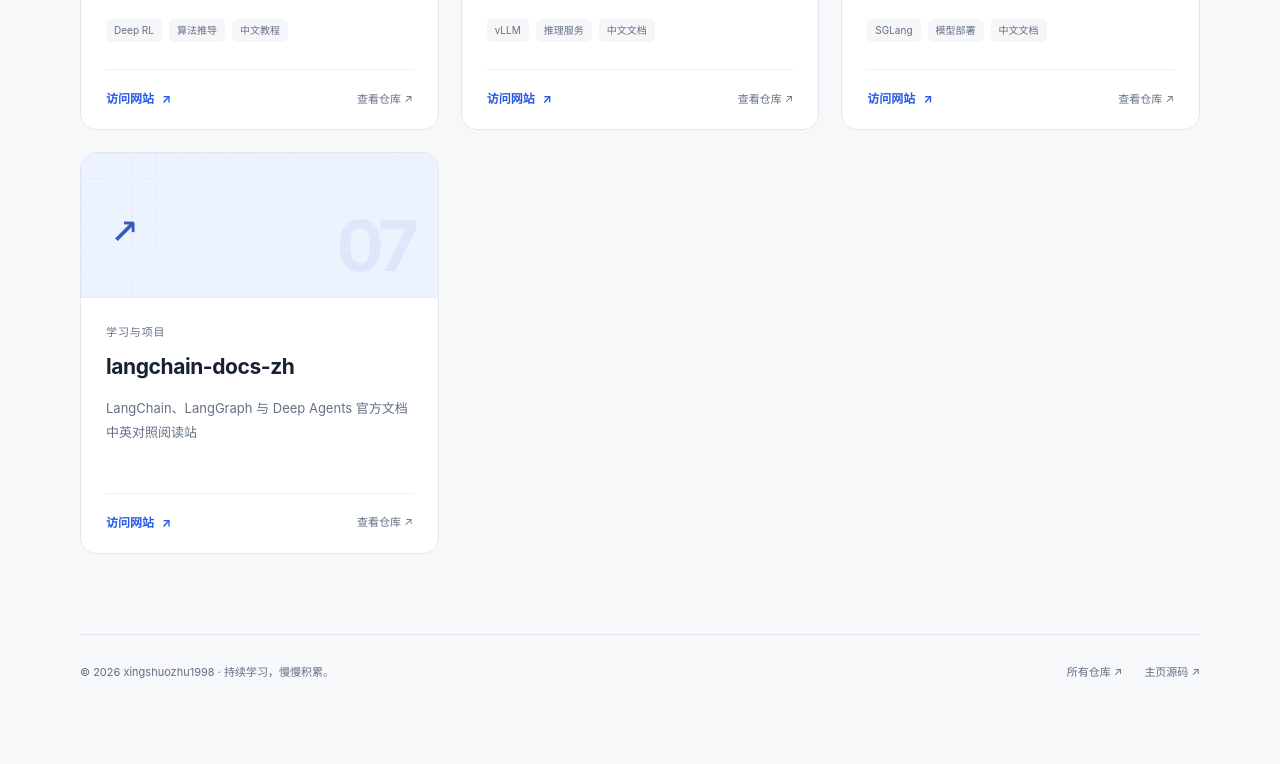
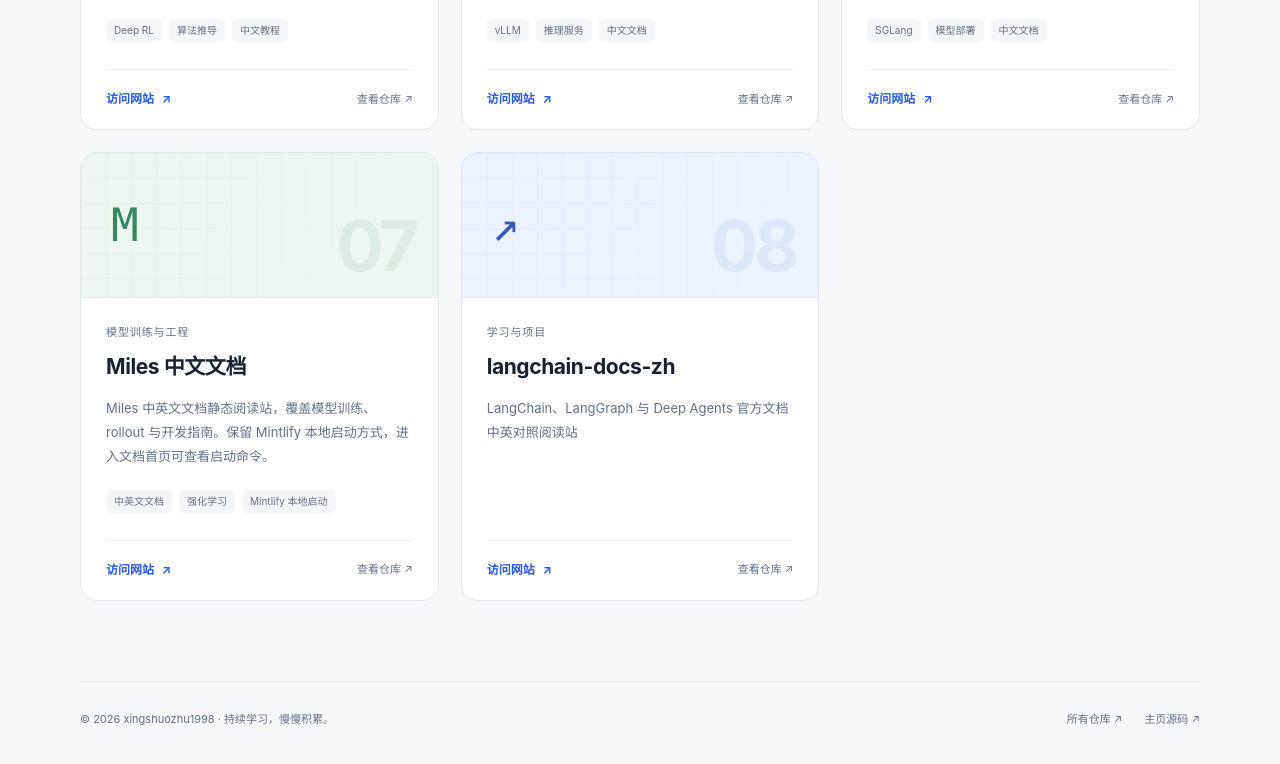
Before and after one commit to xingshuozhu1998/xingshuozhu1998.github.io, a plain HTML site: page index.html in a window 1280 px wide. Shown: the part 1276-2040 px from the top of the page. Before the commit the page ends 1995 px from the top, so only its background shows below. Drawn offline with Linux system fonts and the light colour scheme; no server answers.

Commit message:
收录 Miles 中文文档并注明 Mintlify 本地启动

```diff
--- a/index.html
+++ b/index.html
@@ -16,7 +16,7 @@
 <header class="header"><a class="brand" href="/" aria-label="xingshuozhu1998 主页"><span class="brand-mark" aria-hidden="true">x.</span>xingshuozhu1998</a><nav class="nav" aria-label="主导航"><a class="directory-link" href="#sites">网站目录</a><a href="https://github.com/xingshuozhu1998" target="_blank" rel="noopener noreferrer">GitHub <span aria-hidden="true">↗</span></a></nav></header>
 <main>
 <section class="hero" aria-labelledby="page-title"><div><p class="eyebrow"><span class="dot" aria-hidden="true"></span>学习 · 整理 · 分享</p><h1 id="page-title">我的学习站点<span>。</span></h1><p class="intro">我发布的学习资料、知识图谱与阅读站点，集中在这里。<br>选一个感兴趣的主题，开始探索。</p></div><div class="hero-art" aria-hidden="true"><span class="art-orbit"></span><span class="art-line"></span><span class="art-line second"></span><span class="art-tile one">⌘</span><span class="art-tile two">文</span><span class="art-tile three">&gt;_</span></div></section>
-<section id="sites" aria-labelledby="sites-title"><div class="section-head"><h2 id="sites-title">网站目录</h2><span id="site-count" class="site-count">7 个站点</span></div><div id="site-list" class="sites"><!-- sites:start -->
+<section id="sites" aria-labelledby="sites-title"><div class="section-head"><h2 id="sites-title">网站目录</h2><span id="site-count" class="site-count">8 个站点</span></div><div id="site-list" class="sites"><!-- sites:start -->
 <article class="site-card blue" data-repository="llm-atlas">
  <div class="card-visual" aria-hidden="true"><span class="visual-grid"></span><span class="visual-symbol">⌘</span><span class="visual-number">01</span></div>
  <div class="card-body"><p class="category">模型与算法</p><h3>LLM Atlas</h3><p class="description">大语言模型训练与对齐的知识图谱，覆盖微调、偏好优化和智能体等主题。</p><ul class="tags" aria-label="主题"><li>知识图谱</li><li>模型训练</li><li>智能体</li></ul>
@@ -41,8 +41,12 @@
  <div class="card-visual" aria-hidden="true"><span class="visual-grid"></span><span class="visual-symbol">SG</span><span class="visual-number">06</span></div>
  <div class="card-body"><p class="category">推理框架 · v0.5.23</p><h3>SGLang 中文文档</h3><p class="description">SGLang v0.5.23 中文文档，包含 369 篇使用指南、模型部署与 Diffusion 文档。</p><ul class="tags" aria-label="主题"><li>SGLang</li><li>模型部署</li><li>中文文档</li></ul>
  <div class="card-links"><a class="visit" href="https://xingshuozhu1998.github.io/sglang-zh/">访问网站 <span aria-hidden="true">↗</span></a><a class="repository" href="https://github.com/xingshuozhu1998/sglang-zh" target="_blank" rel="noopener noreferrer" aria-label="查看SGLang 中文文档的GitHub仓库">查看仓库 <span aria-hidden="true">↗</span></a></div></div></article>
+<article class="site-card green" data-repository="miles-docs">
+ <div class="card-visual" aria-hidden="true"><span class="visual-grid"></span><span class="visual-symbol">M</span><span class="visual-number">07</span></div>
+ <div class="card-body"><p class="category">模型训练与工程</p><h3>Miles 中文文档</h3><p class="description">Miles 中英文文档静态阅读站，覆盖模型训练、rollout 与开发指南。保留 Mintlify 本地启动方式，进入文档首页可查看启动命令。</p><ul class="tags" aria-label="主题"><li>中英文文档</li><li>强化学习</li><li>Mintlify 本地启动</li></ul>
+ <div class="card-links"><a class="visit" href="https://xingshuozhu1998.github.io/miles-docs/">访问网站 <span aria-hidden="true">↗</span></a><a class="repository" href="https://github.com/xingshuozhu1998/miles-docs" target="_blank" rel="noopener noreferrer" aria-label="查看Miles 中文文档的GitHub仓库">查看仓库 <span aria-hidden="true">↗</span></a></div></div></article>
 <article class="site-card blue" data-repository="langchain-docs-zh">
- <div class="card-visual" aria-hidden="true"><span class="visual-grid"></span><span class="visual-symbol">↗</span><span class="visual-number">07</span></div>
+ <div class="card-visual" aria-hidden="true"><span class="visual-grid"></span><span class="visual-symbol">↗</span><span class="visual-number">08</span></div>
  <div class="card-body"><p class="category">学习与项目</p><h3>langchain-docs-zh</h3><p class="description">LangChain、LangGraph 与 Deep Agents 官方文档中英对照阅读站</p><ul class="tags" aria-label="主题"></ul>
  <div class="card-links"><a class="visit" href="https://xingshuozhu1998.github.io/langchain-docs-zh/">访问网站 <span aria-hidden="true">↗</span></a><a class="repository" href="https://github.com/xingshuozhu1998/langchain-docs-zh" target="_blank" rel="noopener noreferrer" aria-label="查看langchain-docs-zh的GitHub仓库">查看仓库 <span aria-hidden="true">↗</span></a></div></div></article>
 <!-- sites:end --></div></section>
@@ -52,7 +56,7 @@
 <template id="card-template"><article class="site-card"><div class="card-visual" aria-hidden="true"><span class="visual-grid"></span><span class="visual-symbol"></span><span class="visual-number"></span></div><div class="card-body"><p class="category"></p><h3></h3><p class="description"></p><ul class="tags" aria-label="主题"></ul><div class="card-links"><a class="visit">访问网站 <span aria-hidden="true">↗</span></a><a class="repository" target="_blank" rel="noopener noreferrer">查看仓库 <span aria-hidden="true">↗</span></a></div></div></article></template>
 <script>
 const owner = 'xingshuozhu1998';
-const knownSites = {"llm-atlas": {"title": "LLM Atlas", "category": "模型与算法", "description": "大语言模型训练与对齐的知识图谱，覆盖微调、偏好优化和智能体等主题。", "theme": "blue", "symbol": "⌘", "tags": ["知识图谱", "模型训练", "智能体"]}, "lilianweng": {"title": "Lilian Weng 中文阅读站", "category": "论文与阅读", "description": "52 篇 Lilian Weng 博客的中文译文与英文对照，保留原文的公式、代码与图片。", "theme": "violet", "symbol": "文", "tags": ["中文译文", "英文对照", "深度学习"]}, "linux-c-one-stop": {"title": "Linux C 编程一站式学习", "category": "编程与基础", "description": "《Linux C 编程一站式学习》的现代学习版本，从语言基础逐步走向系统编程。", "theme": "green", "symbol": ">_", "tags": ["C 语言", "Linux", "系统编程"]}, "spinningup-zh": {"title": "Spinning Up 中文教程", "category": "强化学习", "description": "OpenAI 的 deep RL 教学资料中文译本，涵盖基础概念、六种算法、练习与 API，保留原文公式、代码和图片。", "theme": "blue", "symbol": "π", "tags": ["Deep RL", "算法推导", "中文教程"]}, "vllm-zh": {"title": "vLLM 中文文档", "category": "推理框架 · v0.32.0", "description": "vLLM v0.32.0 中文文档，涵盖安装、模型服务、性能优化与基准测试，并保留完整 API 参考。", "theme": "blue", "symbol": "vL", "tags": ["vLLM", "推理服务", "中文文档"]}, "sglang-zh": {"title": "SGLang 中文文档", "category": "推理框架 · v0.5.23", "description": "SGLang v0.5.23 中文文档，包含 369 篇使用指南、模型部署与 Diffusion 文档。", "theme": "green", "symbol": "SG", "tags": ["SGLang", "模型部署", "中文文档"]}};
+const knownSites = {"llm-atlas": {"title": "LLM Atlas", "category": "模型与算法", "description": "大语言模型训练与对齐的知识图谱，覆盖微调、偏好优化和智能体等主题。", "theme": "blue", "symbol": "⌘", "tags": ["知识图谱", "模型训练", "智能体"]}, "lilianweng": {"title": "Lilian Weng 中文阅读站", "category": "论文与阅读", "description": "52 篇 Lilian Weng 博客的中文译文与英文对照，保留原文的公式、代码与图片。", "theme": "violet", "symbol": "文", "tags": ["中文译文", "英文对照", "深度学习"]}, "linux-c-one-stop": {"title": "Linux C 编程一站式学习", "category": "编程与基础", "description": "《Linux C 编程一站式学习》的现代学习版本，从语言基础逐步走向系统编程。", "theme": "green", "symbol": ">_", "tags": ["C 语言", "Linux", "系统编程"]}, "spinningup-zh": {"title": "Spinning Up 中文教程", "category": "强化学习", "description": "OpenAI 的 deep RL 教学资料中文译本，涵盖基础概念、六种算法、练习与 API，保留原文公式、代码和图片。", "theme": "blue", "symbol": "π", "tags": ["Deep RL", "算法推导", "中文教程"]}, "vllm-zh": {"title": "vLLM 中文文档", "category": "推理框架 · v0.32.0", "description": "vLLM v0.32.0 中文文档，涵盖安装、模型服务、性能优化与基准测试，并保留完整 API 参考。", "theme": "blue", "symbol": "vL", "tags": ["vLLM", "推理服务", "中文文档"]}, "sglang-zh": {"title": "SGLang 中文文档", "category": "推理框架 · v0.5.23", "description": "SGLang v0.5.23 中文文档，包含 369 篇使用指南、模型部署与 Diffusion 文档。", "theme": "green", "symbol": "SG", "tags": ["SGLang", "模型部署", "中文文档"]}, "miles-docs": {"title": "Miles 中文文档", "category": "模型训练与工程", "description": "Miles 中英文文档静态阅读站，覆盖模型训练、rollout 与开发指南。保留 Mintlify 本地启动方式，进入文档首页可查看启动命令。", "theme": "green", "symbol": "M", "tags": ["中英文文档", "强化学习", "Mintlify 本地启动"]}};
 // 使用公开仓库接口发现新增站点，不在网页中存放登录令牌。
 async function refreshSites() {
   const repos = [];
```
Also changed, not shown: 1 other file.
